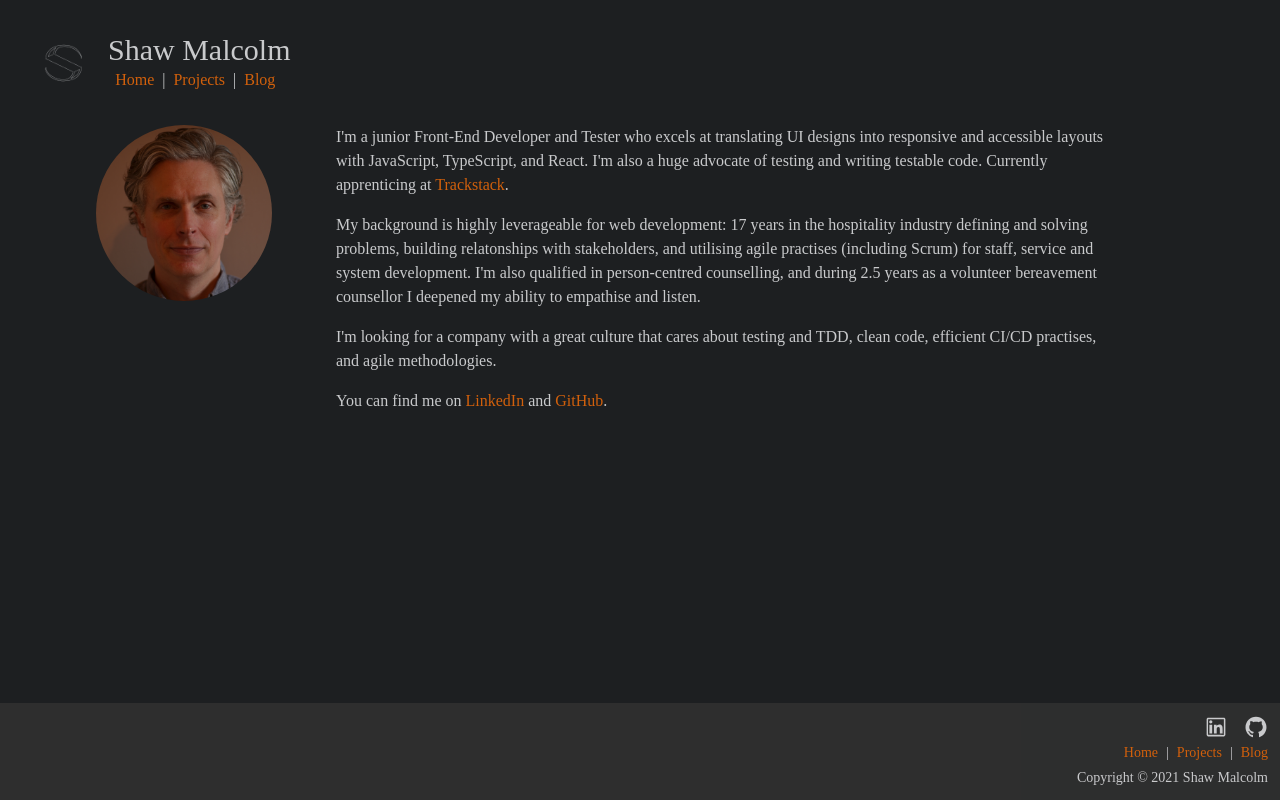
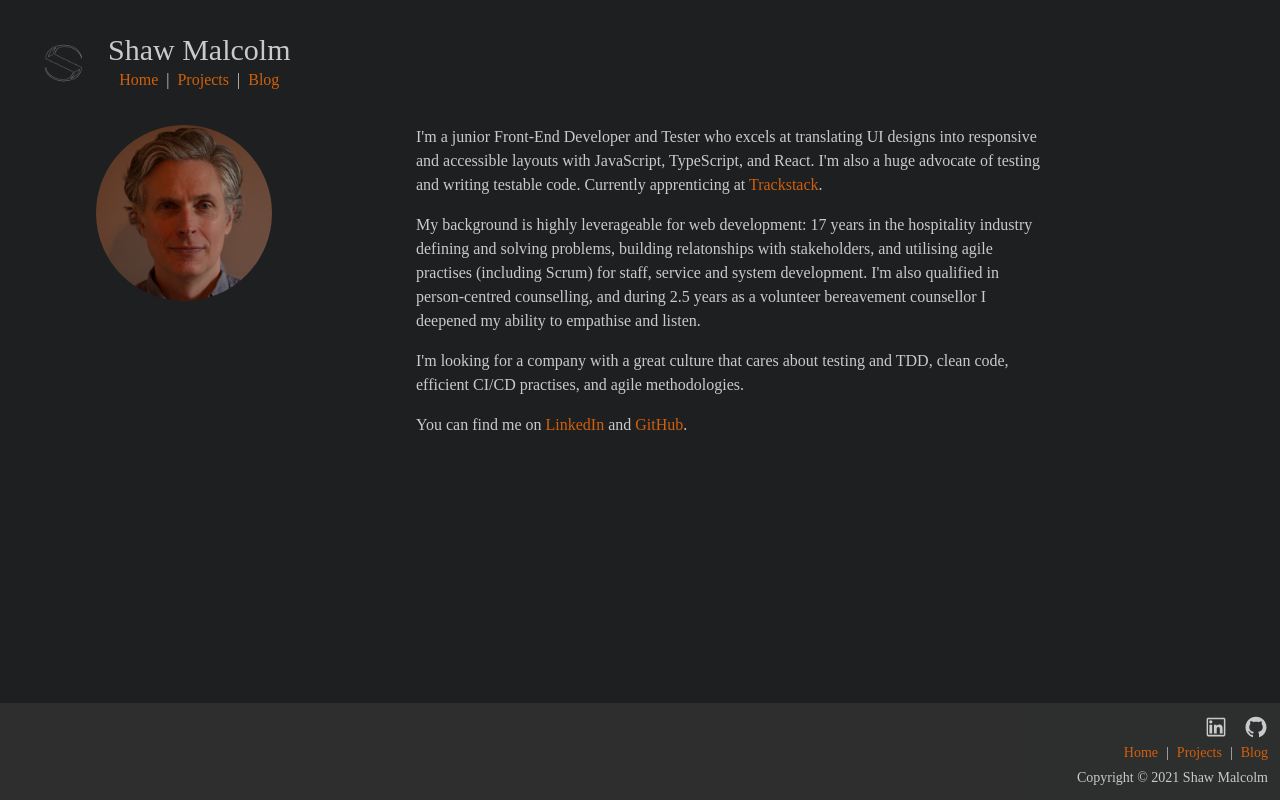
Before and after one commit to dwyafon/shaw-malcolm-portfolio, a Next.js app: page / in a window 1280 px wide. Built offline with nearby package versions, Linux system fonts and the light colour scheme; a web font is replaced by a local one.

Commit message:
adjust margin on large screens

```diff
--- a/components/navbar.js
+++ b/components/navbar.js
@@ -18,7 +18,7 @@ const Navbar = () => {
           <h2 className='text-3xl'>Shaw Malcolm</h2>
           <ul className='flex text-base'>
             <Link href='/'>
-              <a className='mr-2 anchor'>Home</a>
+              <a className='mx-2 anchor'>Home</a>
             </Link>
             |
             <Link href='/projects'>
--- a/pages/index.js
+++ b/pages/index.js
@@ -24,7 +24,7 @@ export default function Home() {
               />
             </div>
 
-            <div className='mx-5 sm:mx-4 md:mx-16 lg:mx-16'>
+            <div className='mx-5 sm:mx-4 md:mx-16 lg:mx-24 xl:mx-36 xxl:mx-48'>
               <p className='mb-4'>
                 I'm a junior Front-End Developer and Tester who excels at
                 translating UI designs into responsive and accessible layouts
```
